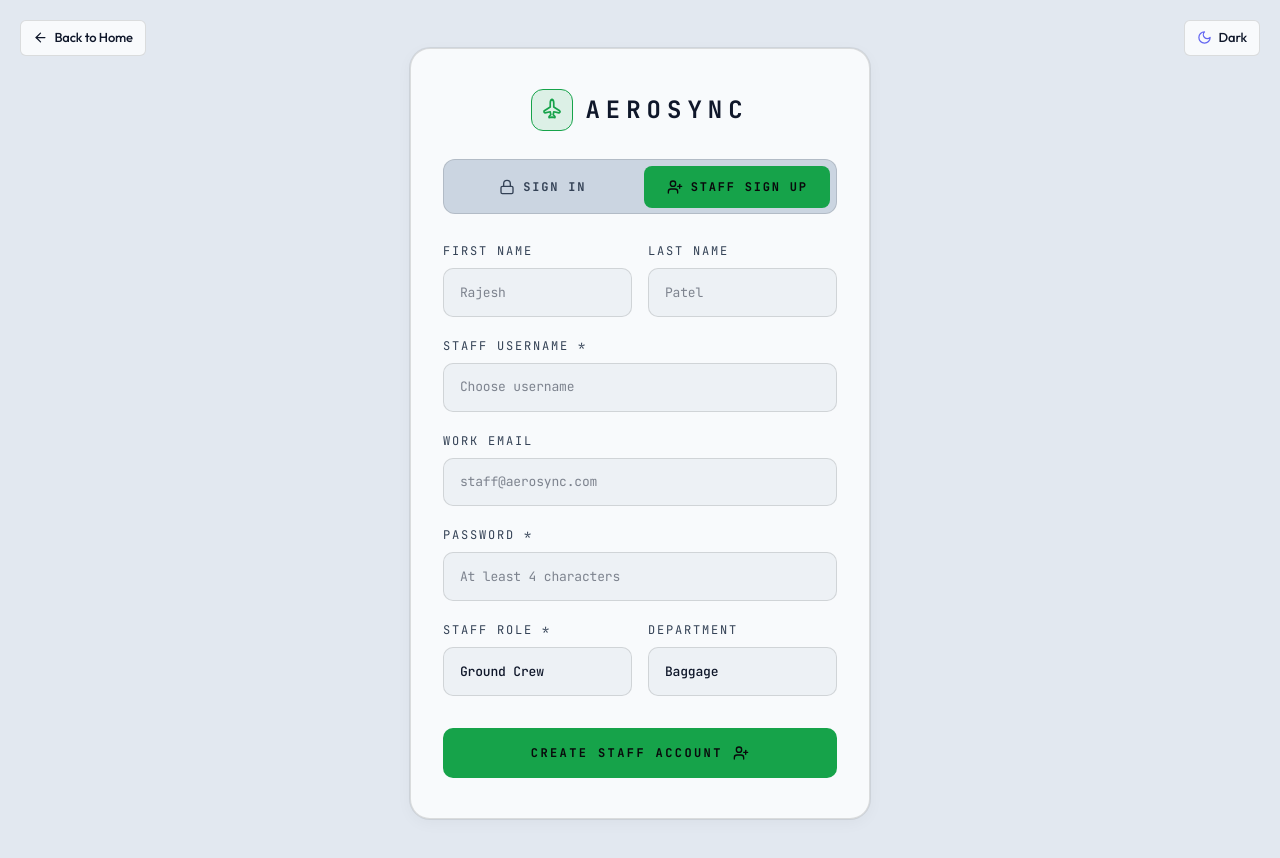
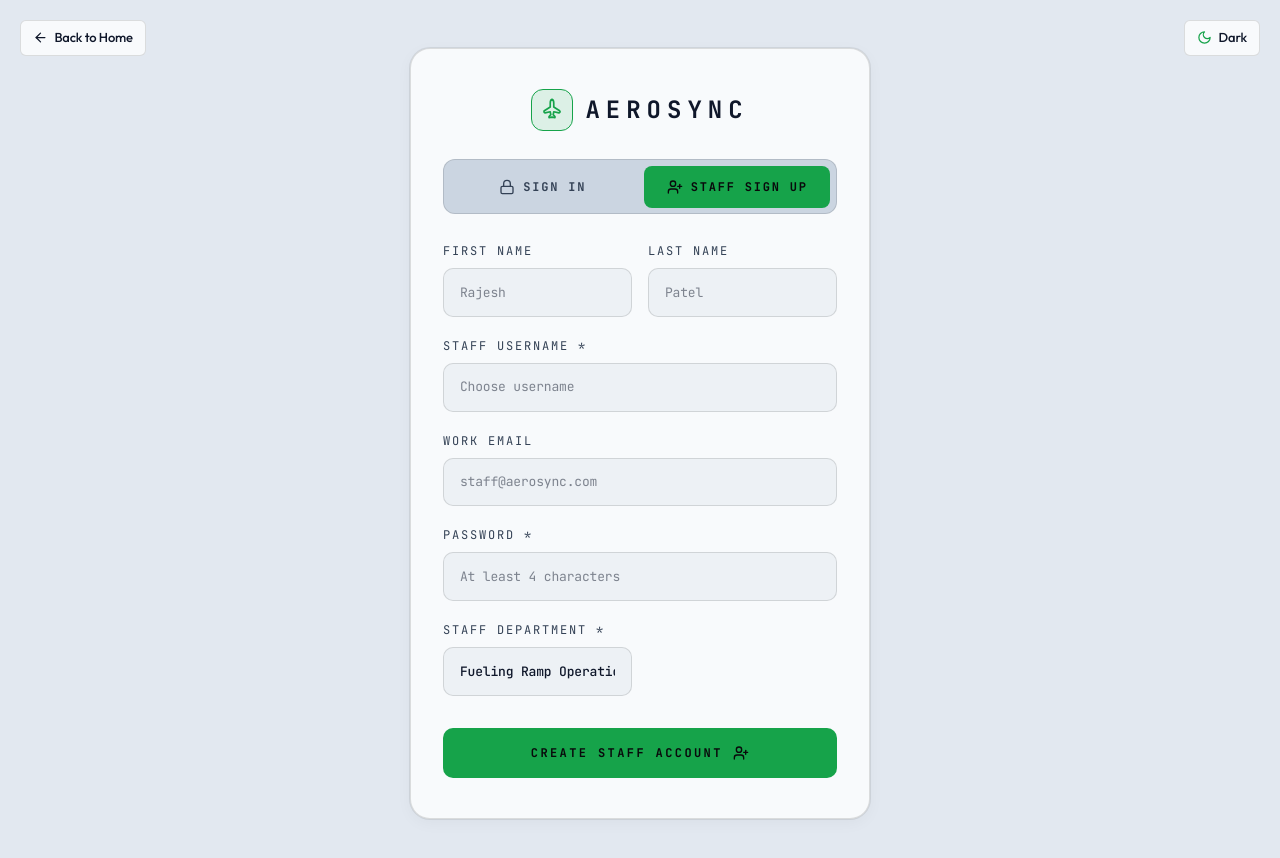
Before and after one commit to Yug1003/AeroSync, a React (Vite) app in the folder frontend/: page /login in a window 1280 px wide. Both pictures are taken after a click on the button "STAFF SIGN UP". Shown: the top 858 px of the page. Built offline with nearby package versions, Linux system fonts and the light colour scheme.

Commit message:
feat: remove admin signup, unify ops & crew roles to Ground Crew, fix white text legibility, and eliminate all remaining blue accents

```diff
--- a/frontend/src/components/ThemeToggle.jsx
+++ b/frontend/src/components/ThemeToggle.jsx
@@ -36,7 +36,7 @@ export default function ThemeToggle({ className = '' }) {
         </>
       ) : (
         <>
-          <Moon size={15} style={{ color: '#6366f1' }} />
+          <Moon size={15} style={{ color: '#16a34a' }} />
           <span>Dark</span>
         </>
       )}
--- a/frontend/src/pages/ActivityLogPage.css
+++ b/frontend/src/pages/ActivityLogPage.css
@@ -37,9 +37,9 @@
 
 .action-pill {
   display: inline-block;
-  background: rgba(59, 130, 246, 0.15);
-  color: #60a5fa;
-  border: 1px solid rgba(59, 130, 246, 0.3);
+  background: var(--accent-green-bg);
+  color: var(--accent-green);
+  border: 1px solid var(--accent-green-stroke);
   padding: 0.15rem 0.5rem;
   border-radius: var(--radius-sm);
   font-size: 0.72rem;
--- a/frontend/src/pages/DashboardPage.css
+++ b/frontend/src/pages/DashboardPage.css
@@ -83,8 +83,8 @@
 }
 
 .airport-select-native option {
-  background-color: #18181b;
-  color: #fafafa;
+  background-color: var(--bg-card);
+  color: var(--text-main);
   padding: 0.5rem;
 }
 
@@ -551,7 +551,7 @@
 
 .inspector-item strong {
   font-size: 0.75rem;
-  color: #ffffff;
+  color: var(--text-main);
 }
 
 .inspector-checklist {
@@ -766,13 +766,13 @@
 .gate-name {
   font-weight: 700;
   font-size: 0.875rem;
-  color: #ffffff;
+  color: var(--text-main);
 }
 
 .gate-flight-callsign {
   font-size: 0.85rem;
   font-weight: 700;
-  color: #ffffff;
+  color: var(--text-main);
   letter-spacing: 0.02em;
 }
 
@@ -1264,7 +1264,7 @@
   display: inline-block;
   font-size: 0.7rem;
   font-weight: 700;
-  color: #38bdf8;
+  color: var(--accent-green);
   letter-spacing: 0.05em;
   margin-bottom: 0.25rem;
 }
@@ -1320,11 +1320,11 @@
 }
 
 .row-assigned-me {
-  background-color: rgba(14, 165, 233, 0.12) !important;
+  background-color: rgba(134, 239, 172, 0.12) !important;
 }
 
 .badge-assigned-label {
-  color: #38bdf8;
+  color: var(--accent-green);
   font-weight: 700;
   font-size: 0.8rem;
 }
@@ -1416,8 +1416,8 @@
 }
 
 .filter-select option {
-  background-color: #18181b;
-  color: #fafafa;
+  background-color: var(--bg-card);
+  color: var(--text-main);
 }
 
 .row-action-btns {
@@ -1530,8 +1530,8 @@
 }
 
 .form-group select option {
-  background-color: #18181b;
-  color: #fafafa;
+  background-color: var(--bg-card);
+  color: var(--text-main);
 }
 
 .modal-actions {
--- a/frontend/src/pages/DashboardPage.jsx
+++ b/frontend/src/pages/DashboardPage.jsx
@@ -1519,7 +1519,7 @@ function DashboardPageContent() {
 
             <div className="header-actions">
               {isAdmin && (
-                <button className="shadcn-btn-primary btn-compact" onClick={handleOpenAddModal} style={{ display: 'flex', alignItems: 'center', gap: '0.4rem', backgroundColor: '#38bdf8', borderColor: '#38bdf8', color: '#0f172a', fontWeight: '600' }}>
+                <button className="shadcn-btn-primary btn-compact" onClick={handleOpenAddModal} style={{ display: 'flex', alignItems: 'center', gap: '0.4rem', backgroundColor: '#86efac', borderColor: '#86efac', color: '#09090b', fontWeight: '600' }}>
                   <Plus size={14} />
                   <span>Add Flight</span>
                 </button>
--- a/frontend/src/pages/ExecutiveAnalyticsPage.jsx
+++ b/frontend/src/pages/ExecutiveAnalyticsPage.jsx
@@ -208,9 +208,9 @@ export default function ExecutiveAnalyticsPage() {
                   <XAxis dataKey="airport" stroke="#94a3b8" />
                   <YAxis domain={[70, 100]} stroke="#94a3b8" />
                   <Tooltip contentStyle={{ backgroundColor: '#0f172a', borderColor: '#334155', color: '#f8fafc' }} />
-                  <Bar dataKey="otp" fill="#0ea5e9" radius={[4, 4, 0, 0]}>
+                  <Bar dataKey="otp" fill="#16a34a" radius={[4, 4, 0, 0]}>
                     {otpData.map((entry, index) => (
-                      <Cell key={`cell-${index}`} fill={entry.airport === selectedAirport ? '#38bdf8' : '#0284c7'} />
+                      <Cell key={`cell-${index}`} fill={entry.airport === selectedAirport ? '#86efac' : '#16a34a'} />
                     ))}
                   </Bar>
                 </BarChart>
--- a/frontend/src/pages/LoginPage.jsx
+++ b/frontend/src/pages/LoginPage.jsx
@@ -327,33 +327,17 @@ export default function LoginPage() {
 
               <div className="aero-form-row">
                 <div className="aero-form-field">
-                  <label className="aero-form-label">Staff Role *</label>
+                  <label className="aero-form-label">Staff Department *</label>
                   <select
                     className="aero-select-field"
-                    value={regRole}
-                    onChange={(e) => setRegRole(e.target.value)}
+                    value={regDepartment}
+                    onChange={(e) => setRegDepartment(e.target.value)}
                   >
-                    <option value="ground_crew">Ground Crew</option>
-                    <option value="ops_manager">Ops Manager</option>
-                    <option value="admin">System Admin</option>
+                    <option value="fuel">Fueling Ramp Operations</option>
+                    <option value="cleaning">Aircraft Cleaning & Cabin Service</option>
+                    <option value="catering">Galley & Catering Service</option>
                   </select>
                 </div>
-
-                {regRole === 'ground_crew' && (
-                  <div className="aero-form-field">
-                    <label className="aero-form-label">Department</label>
-                    <select
-                      className="aero-select-field"
-                      value={regDepartment}
-                      onChange={(e) => setRegDepartment(e.target.value)}
-                    >
-                      <option value="baggage">Baggage</option>
-                      <option value="fuel">Fueling</option>
-                      <option value="cleaning">Cleaning</option>
-                      <option value="catering">Catering</option>
-                    </select>
-                  </div>
-                )}
               </div>
 
               <button type="submit" disabled={loading} className="aero-submit-btn">
--- a/frontend/src/pages/PendingApprovalsPage.jsx
+++ b/frontend/src/pages/PendingApprovalsPage.jsx
@@ -65,9 +65,6 @@ export default function PendingApprovalsPage() {
       setActionLoadingId(null);
     }
   };
-
-  const opsCount = pendingStaff.filter((s) => s.role === 'ops_manager').length;
-  const crewCount = pendingStaff.filter((s) => s.role === 'ground_crew').length;
 
   return (
     <div className="pending-approvals-container">
```
Also changed, not shown: 2 other files (tests, documents, lock files or other folders).
